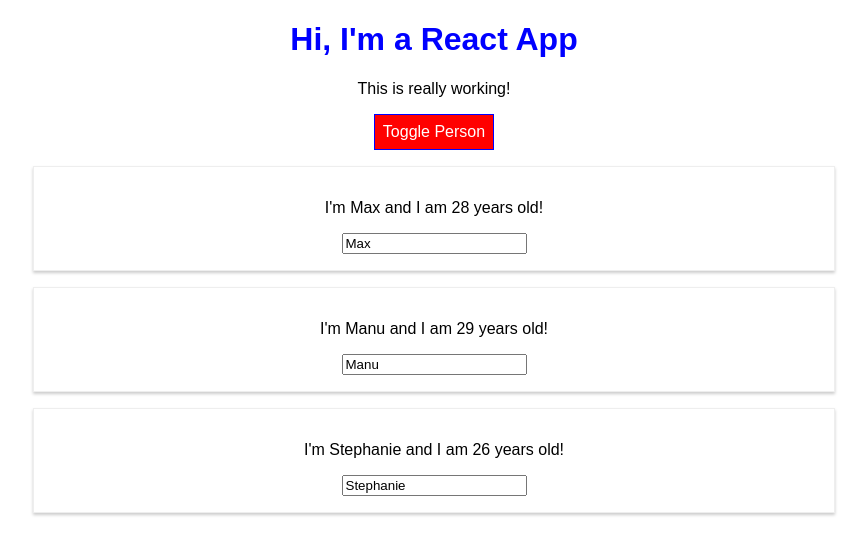
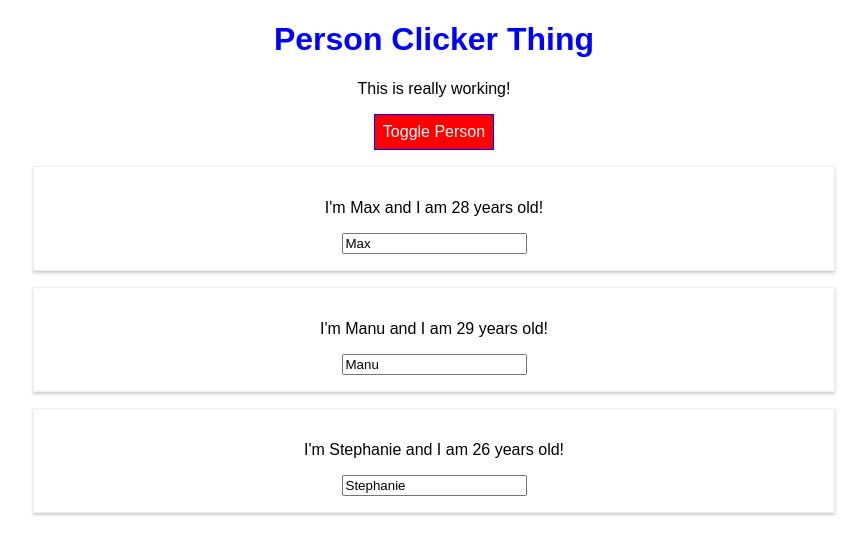
Before and after one commit to JamesDansie/Udemy-React, a React app: page / in a window 1280 px wide. Shown: the top 554 px of the page, without its empty margins (206-1073 px from the left). Built offline with nearby package versions, Linux system fonts and the light colour scheme.

Commit message:
added app title

```diff
--- a/src/componenets/Cockpit/Cockpit.js
+++ b/src/componenets/Cockpit/Cockpit.js
@@ -18,7 +18,7 @@
 
     return (
         <div className={classes.Cockpit}>
-            <h1>Hi, I'm a React App</h1>
+            <h1>{props.title}</h1>
             <p className={assignedClasses.join(' ')}>This is really working!</p>
             <button
                 className={btnClass}
--- a/src/containers/App.js
+++ b/src/containers/App.js
@@ -58,11 +58,10 @@
             changed = {this.nameChangedHandler} />;
     }
 
-
-
     return (
         <div className={classes.App}>
           <Cockpit
+            title = {this.props.appTitle}
             showPersons={this.state.showPersons}
             persons = {this.state.persons}
             clicked = {this.togglePersonHandler}
--- a/src/index.js
+++ b/src/index.js
@@ -4,5 +4,5 @@
 import App from './containers/App';
 import registerServiceWorker from './registerServiceWorker';
 
-ReactDOM.render(<App />, document.getElementById('root'));
+ReactDOM.render(<App appTitle="Person Clicker Thing" />, document.getElementById('root'));
 registerServiceWorker();
```
